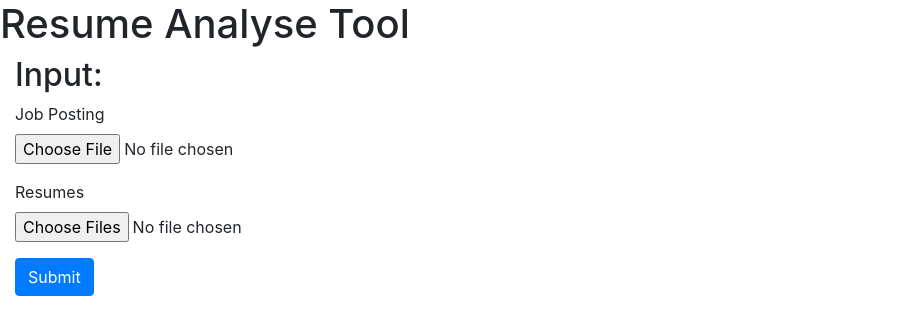
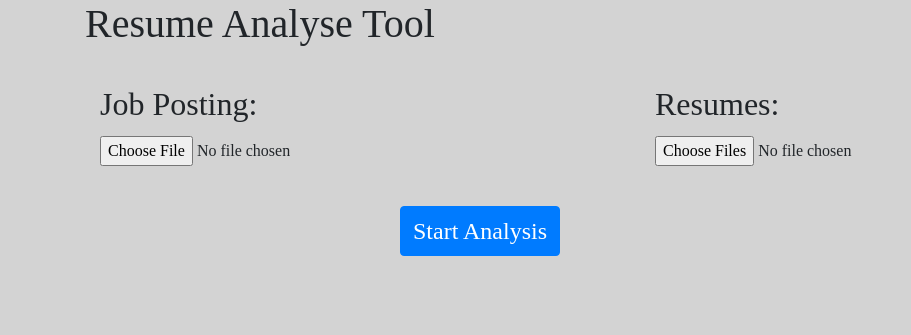
Before and after one commit to WilsonKoh1046/Computational-Data-Science-Resume-Tool, a Flask app: page / in a window 1280 px wide. Shown: the top 335 px of the page, without its empty margins (0-911 px from the left). Run offline with Flask 2, Linux system fonts and the light colour scheme.

Commit message:
Update frontend

```diff
--- a/templates/index.html
+++ b/templates/index.html
@@ -4,9 +4,9 @@
         <title>R3</title>
         <link rel="stylesheet" href="https://cdn.jsdelivr.net/npm/bootstrap@4.5.3/dist/css/bootstrap.min.css" integrity="sha384-TX8t27EcRE3e/ihU7zmQxVncDAy5uIKz4rEkgIXeMed4M0jlfIDPvg6uqKI2xXr2" crossorigin="anonymous">
     </head>
-    <body>
-        <h1>Resume Analyse Tool</h1>
-        <div class="container-fluid">
+    <body style="background-color: lightgray; font-family: 'Times New Roman'">
+        <div class="container">
+            <h1>Resume Analyse Tool</h1>
             {% block content %}
             {% endblock %}
         </div>
--- a/templates/uploadForm.html
+++ b/templates/uploadForm.html
@@ -1,20 +1,27 @@
 {% extends "index.html" %}
 
 {% block content %}
-    <div>
-        <h2>Input: </h2>
+    <div class="container">
+        <br/>
       <form action="/" method="post" class="form" role="form" enctype="multipart/form-data">
+          <div class="row">
+              <div class="col">
                   <div class="form-group">
-            <label>Job Posting</label>
+                    <label style="font-size: 2em">Job Posting:</label>
                     <br/>
                     <input name="job_posting" type="file" />
                   </div>
+              </div>
+              <div class="col">
                   <div class="form-group">
-              <label>Resumes</label>
+                    <label style="font-size: 2em">Resumes:</label>
                     <br/>
                     <input name="resumes" directory="" webkitdirectory="" type="file" multiple="true" accept=".docx, .doc, .pdf, .txt" />
                   </div>
-        <input type="submit" class="btn btn-primary" value="Submit" />
+              </div>
+          </div>
+          <br/>
+          <input type="submit" class="btn btn-primary" style="margin-left: 300px; font-size: 1.5em" value="Start Analysis" />
       </form>
     </div>
 {% endblock %}
```
Also changed, not shown: templates/output.html (+5 -5 lines). Lines whose indentation alone changed are shown as unchanged.
